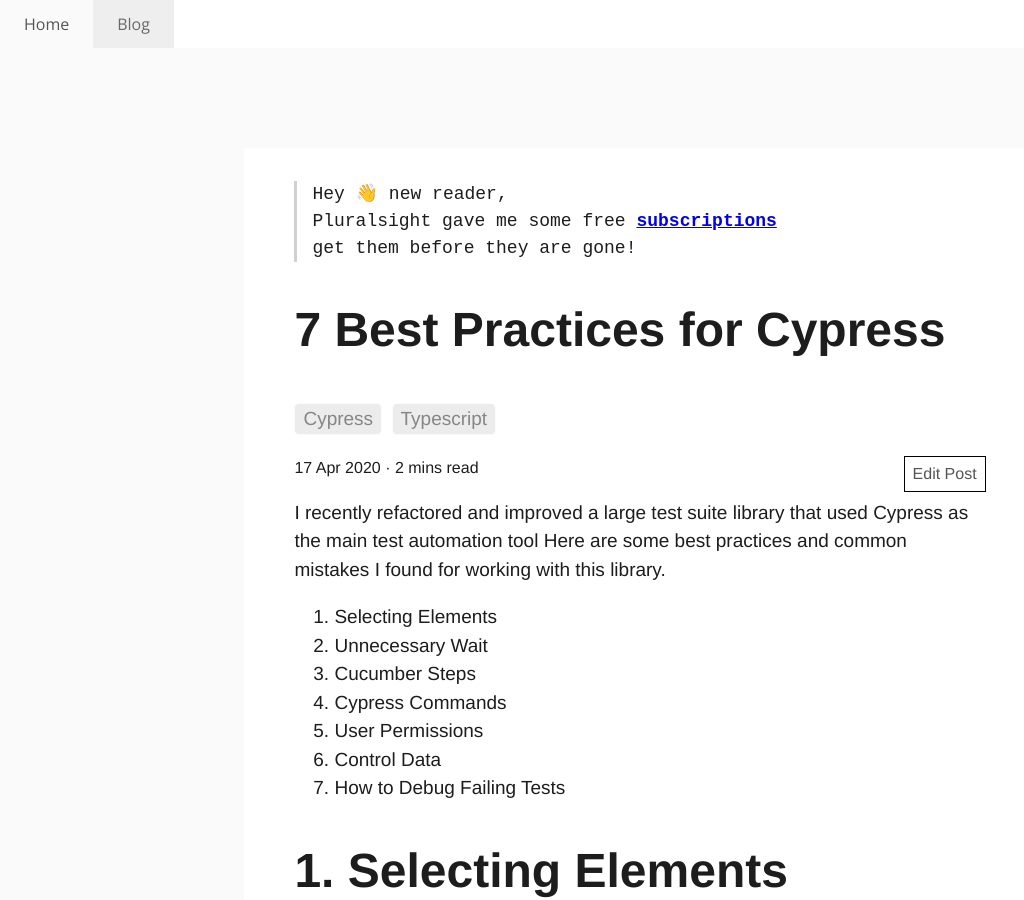
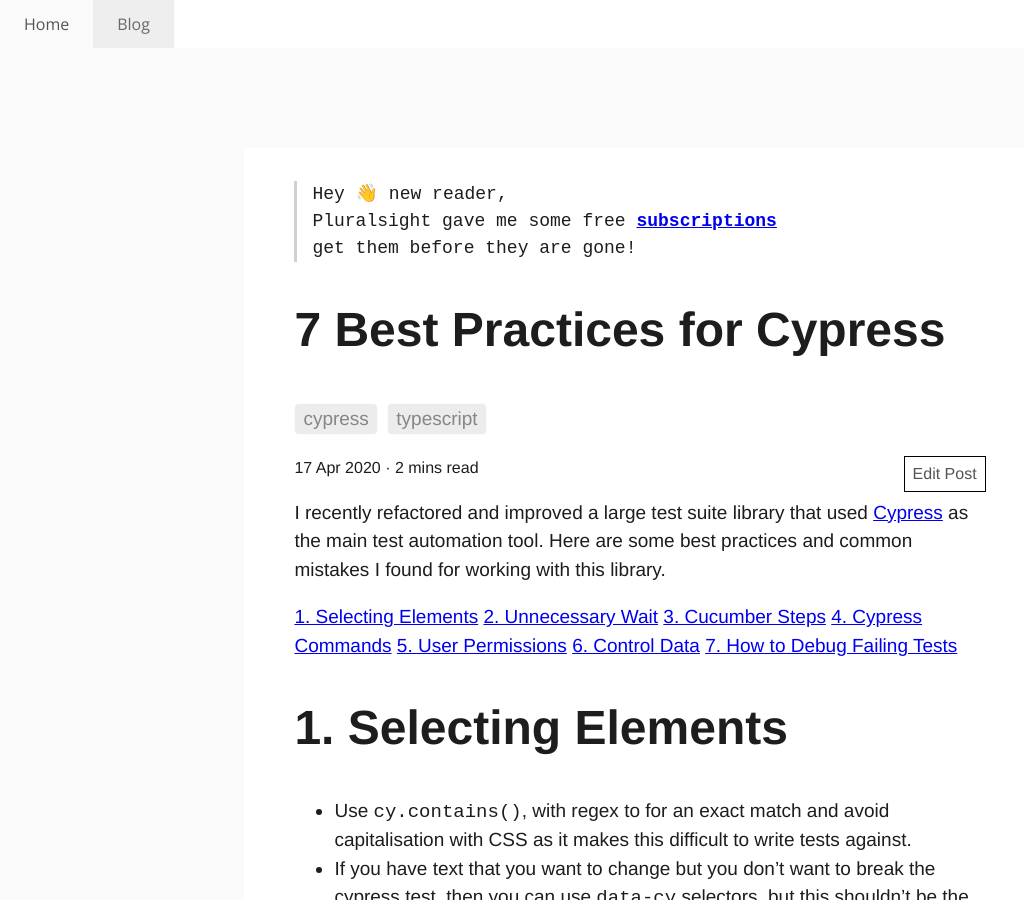
Before and after one commit to harrymt/blog, a Jekyll site: the page built from _posts/2020-04-17-cypress-best-practices.md, in a window 1280 px wide and 900 px high. Shown: the whole window, without its empty margins (0-1024 px from the left). Built offline with Jekyll 4.4.1, drawn with Linux system fonts in a browser that asks for light colours; some of the changed lines change nothing that is shown.

Commit message:
Update 2020-04-17-cypress-best-practices.md

```diff
--- a/_posts/2020-04-17-cypress-best-practices.md
+++ b/_posts/2020-04-17-cypress-best-practices.md
@@ -2,20 +2,20 @@
 layout: post
 title: 7 Best Practices for Cypress
 tags:
-  - Cypress
-  - Typescript
+  - cypress
+  - typescript
 ---
 
-I recently refactored and improved a large test suite library that used Cypress as the main test automation tool
+I recently refactored and improved a large test suite library that used [Cypress](https://www.cypress.io/) as the main test automation tool.
 Here are some best practices and common mistakes I found for working with this library.
 
-1. Selecting Elements
-2. Unnecessary Wait
-3. Cucumber Steps
-4. Cypress Commands
-5. User Permissions
-6. Control Data
-7. How to Debug Failing Tests
+[1. Selecting Elements](#1-selecting-elements)
+[2. Unnecessary Wait](#2-unnecessary-wait)
+[3. Cucumber Steps](#3-cucumber-steps)
+[4. Cypress Commands](#4-cypress-commands)
+[5. User Permissions](#5-user-permissions)
+[6. Control Data](#6-control-data)
+[7. How to Debug Failing Tests](#7-how-to-debug-failing-tests)
 
 
 # 1. Selecting Elements
```
